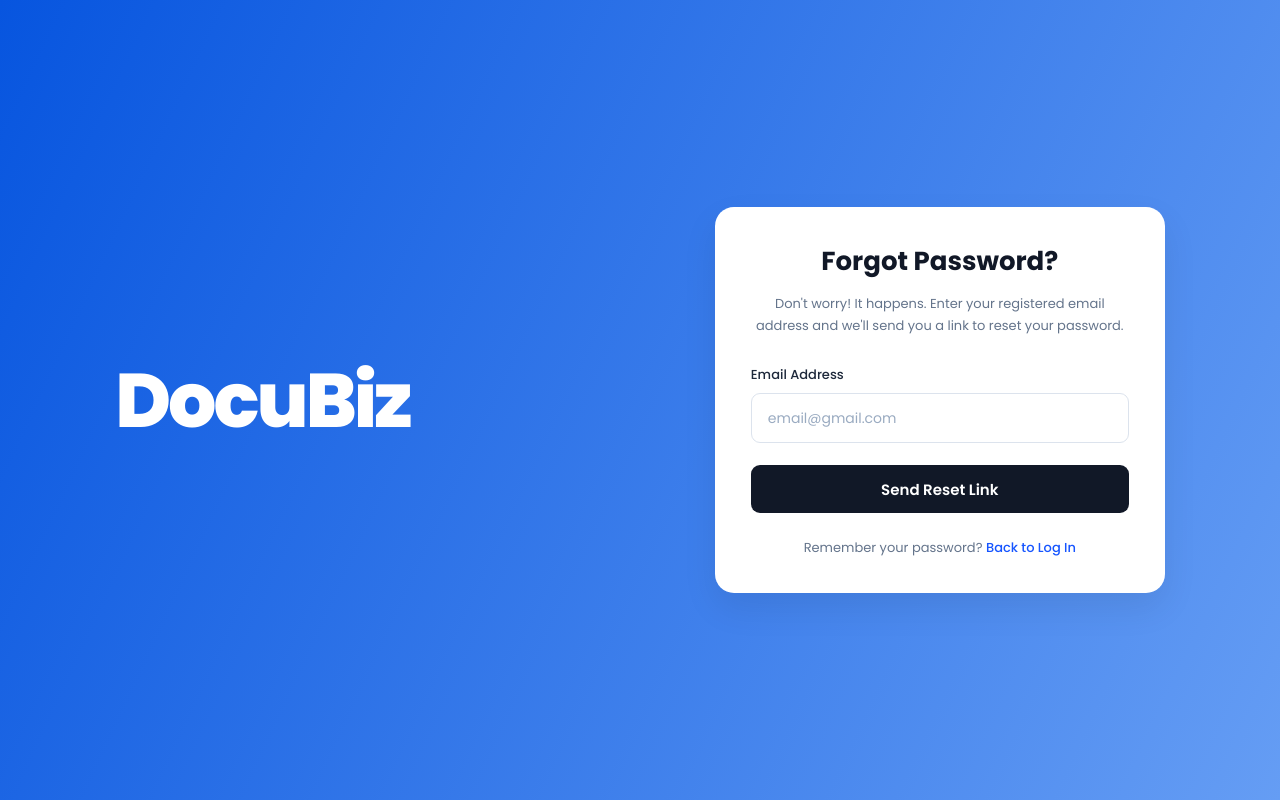
After one commit to acebsaynes/docubiz, a PHP site: page /docubiz/forgot-password.php in a window 1280 px wide. The commit adds this page. Run offline with PHP 8.4, Linux system fonts and the light colour scheme; some libraries are stand-ins or nearby versions.

Commit message:
ihhhh basta

```diff
--- /dev/null
+++ b/forgot-password.php
@@ -0,0 +1,338 @@
+
+<?php
+session_start();
+
+require_once __DIR__ . '/db.php';
+require_once __DIR__ . '/mailer.php';
+
+$message = '';
+$messageType = '';
+
+if ($_SERVER['REQUEST_METHOD'] === 'POST') {
+
+    $email = trim($_POST['email'] ?? '');
+
+    if (!filter_var($email, FILTER_VALIDATE_EMAIL)) {
+
+        $message = 'Please enter a valid email address.';
+        $messageType = 'error';
+
+    } else {
+
+        $stmt = $conn->prepare(
+            "SELECT id, full_name, email
+             FROM users
+             WHERE email = ?
+             LIMIT 1"
+        );
+
+        $stmt->bind_param("s", $email);
+        $stmt->execute();
+
+        $result = $stmt->get_result();
+        $user = $result->fetch_assoc();
+
+        $stmt->close();
+
+        $message = 'If your email is registered, you will receive a password reset link shortly.';
+        $messageType = 'success';
+
+        if ($user) {
+
+            // Generate secure reset token
+            $token = bin2hex(random_bytes(32));
+            $tokenHash = hash('sha256', $token);
+
+            // Remove previous unused tokens
+            $deleteStmt = $conn->prepare(
+                "DELETE FROM password_resets
+                 WHERE user_id = ?
+                 AND used_at IS NULL"
+            );
+
+            $deleteStmt->bind_param("i", $user['id']);
+            $deleteStmt->execute();
+            $deleteStmt->close();
+
+            // Save token with a 30-minute expiration using UTC
+            $insertStmt = $conn->prepare(
+                "INSERT INTO password_resets
+                 (user_id, token_hash, expires_at)
+                 VALUES (?, ?, DATE_ADD(UTC_TIMESTAMP(), INTERVAL 30 MINUTE))"
+            );
+
+            $insertStmt->bind_param(
+                "is",
+                $user['id'],
+                $tokenHash
+            );
+
+            if ($insertStmt->execute()) {
+
+                $resetLink = 'http://localhost/docubiz/reset-password.php?token='
+                    . urlencode($token);
+
+                // Send reset email
+                $sent = sendResetEmail(
+                    $user['email'],
+                    $user['full_name'],
+                    $resetLink
+                );
+
+                if (!$sent) {
+
+                    // Remove token if email delivery fails
+                    $cleanup = $conn->prepare(
+                        "DELETE FROM password_resets
+                         WHERE token_hash = ?"
+                    );
+
+                    $cleanup->bind_param("s", $tokenHash);
+                    $cleanup->execute();
+                    $cleanup->close();
+
+                    error_log("Password reset email could not be sent.");
+                }
+
+            } else {
+
+                error_log("Password reset token could not be saved.");
+            }
+
+            $insertStmt->close();
+        }
+    }
+}
+?>
+
+<!DOCTYPE html>
+<html lang="en">
+<head>
+    <meta charset="UTF-8">
+    <meta name="viewport" content="width=device-width, initial-scale=1.0">
+    <title>Forgot Password | DocuBiz</title>
+
+    <link href="https://fonts.googleapis.com/css2?family=Poppins:wght@300;400;500;600;700;800&display=swap" rel="stylesheet">
+
+    <style>
+        * {
+            margin: 0;
+            padding: 0;
+            box-sizing: border-box;
+            font-family: 'Poppins', sans-serif;
+        }
+
+        body {
+            min-height: 100vh;
+            background: linear-gradient(115deg, #0755df, #659df4);
+            display: flex;
+            align-items: center;
+            justify-content: space-between;
+            padding: 40px 9%;
+        }
+
+        .brand-section {
+            color: white;
+            flex: 1;
+            display: flex;
+            align-items: center;
+            justify-content: flex-start;
+        }
+
+        .brand-section h1 {
+            font-size: 76px;
+            font-weight: 800;
+            letter-spacing: -3px;
+        }
+
+        .forgot-card {
+            width: 450px;
+            background: #ffffff;
+            padding: 35px 36px;
+            border-radius: 19px;
+            box-shadow: 0 15px 35px rgba(0, 0, 0, 0.08);
+        }
+
+        .forgot-card h2 {
+            text-align: center;
+            color: #111827;
+            font-size: 26px;
+            font-weight: 700;
+            margin-bottom: 12px;
+        }
+
+        .description {
+            text-align: center;
+            color: #64748b;
+            font-size: 13px;
+            line-height: 1.7;
+            margin-bottom: 28px;
+        }
+
+        .form-group {
+            margin-bottom: 22px;
+        }
+
+        .form-group label {
+            display: block;
+            font-size: 13px;
+            font-weight: 500;
+            color: #1e293b;
+            margin-bottom: 8px;
+        }
+
+        .form-group input {
+            width: 100%;
+            height: 50px;
+            border: 1px solid #dce3ed;
+            border-radius: 9px;
+            padding: 0 16px;
+            font-size: 14px;
+            color: #1e293b;
+            outline: none;
+            transition: 0.2s;
+        }
+
+        .form-group input::placeholder {
+            color: #9aabc1;
+        }
+
+        .form-group input:focus {
+            border-color: #3567ff;
+            box-shadow: 0 0 0 3px rgba(53, 103, 255, 0.10);
+        }
+
+        .submit-btn {
+            width: 100%;
+            height: 48px;
+            border: none;
+            border-radius: 9px;
+            background: #111827;
+            color: white;
+            font-size: 15px;
+            font-weight: 600;
+            cursor: pointer;
+            transition: 0.2s;
+        }
+
+        .submit-btn:hover {
+            background: #243247;
+        }
+
+        .message {
+            padding: 12px 14px;
+            border-radius: 8px;
+            font-size: 12px;
+            line-height: 1.6;
+            margin-bottom: 20px;
+            text-align: center;
+        }
+
+        .message.success {
+            background: #ecfdf5;
+            color: #047857;
+            border: 1px solid #a7f3d0;
+        }
+
+        .message.error {
+            background: #fef2f2;
+            color: #dc2626;
+            border: 1px solid #fecaca;
+        }
+
+        .back-login {
+            text-align: center;
+            margin-top: 25px;
+            font-size: 13px;
+            color: #64748b;
+        }
+
+        .back-login a {
+            color: #1655ff;
+            text-decoration: none;
+            font-weight: 500;
+        }
+
+        .back-login a:hover {
+            text-decoration: underline;
+        }
+
+        @media (max-width: 900px) {
+            body {
+                padding: 40px 5%;
+                justify-content: center;
+            }
+
+            .brand-section {
+                display: none;
+            }
+
+            .forgot-card {
+                width: 100%;
+                max-width: 450px;
+            }
+        }
+
+        @media (max-width: 480px) {
+            body {
+                padding: 20px;
+            }
+
+            .forgot-card {
+                padding: 30px 24px;
+            }
+        }
+    </style>
+</head>
+
+<body>
+
+    <div class="brand-section">
+        <h1>DocuBiz</h1>
+    </div>
+
+    <div class="forgot-card">
+
+        <h2>Forgot Password?</h2>
+
+        <p class="description">
+            Don't worry! It happens. Enter your registered email address
+            and we'll send you a link to reset your password.
+        </p>
+
+        <?php if (!empty($message)): ?>
+            <div class="message <?= htmlspecialchars($messageType) ?>">
+                <?= htmlspecialchars($message, ENT_QUOTES, 'UTF-8') ?>
+            </div>
+        <?php endif; ?>
+
+        <form method="POST" action="">
+
+            <div class="form-group">
+                <label for="email">Email Address</label>
+
+                <input
+                    type="email"
+                    id="email"
+                    name="email"
+                    placeholder="email@gmail.com"
+                    value="<?= htmlspecialchars($_POST['email'] ?? '', ENT_QUOTES, 'UTF-8') ?>"
+                    required
+                >
+            </div>
+
+            <button type="submit" class="submit-btn">
+                Send Reset Link
+            </button>
+
+        </form>
+
+        <div class="back-login">
+            Remember your password?
+            <a href="login.php">Back to Log In</a>
+        </div>
+
+    </div>
+
+</body>
+</html>
--- a/mailer.php
+++ b/mailer.php
@@ -1,3 +1,4 @@
+
 <?php
 
 use PHPMailer\PHPMailer\PHPMailer;
@@ -14,9 +15,11 @@ function sendResetEmail($recipientEmail, $recipientName, $resetLink)
         $mail->Host       = 'smtp.gmail.com';
         $mail->SMTPAuth   = true;
 
-        $mail->Username   = 'YOUR_GMAIL@gmail.com';
+        // Your Gmail account
+        $mail->Username   = 'saynesalthea8@gmail.com';
 
-        $mail->Password   = 'YOUR_GMAIL_APP_PASSWORD';
+        // Your Google App Password
+        $mail->Password   = 'dbephmhpuvqfbblx';
 
         $mail->SMTPSecure = PHPMailer::ENCRYPTION_STARTTLS;
         $mail->Port       = 587;
@@ -29,17 +32,14 @@ function sendResetEmail($recipientEmail, $recipientName, $resetLink)
 
         $mail->Body = "
             <h2>Password Reset Request</h2>
-            <p>Hello " . htmlspecialchars($recipientName) . ",</p>
+            <p>Hello " . htmlspecialchars($recipientName, ENT_QUOTES, 'UTF-8') . ",</p>
             <p>We received a request to reset your DocuBiz password.</p>
             <p>Click the button below to create a new password:</p>
-            <p>
-                <a href='" . htmlspecialchars($resetLink, ENT_QUOTES, 'UTF-8') . "'>
-                    Reset My Password
-                </a>
-            </p>
+            <a href='" . htmlspecialchars($resetLink, ENT_QUOTES, 'UTF-8') . "'>
+                Reset My Password
+            </a>
             <p>This link will expire in 30 minutes.</p>
             <p>If you did not request this, you can ignore this email.</p>
-            <p>Regards,<br>DocuBiz Team</p>
         ";
 
         $mail->AltBody = "Reset your DocuBiz password using this link: " . $resetLink;
```
Also changed, not shown: communication.css (+15 -0 lines), reset-password.php (added, +379 -0 lines).
